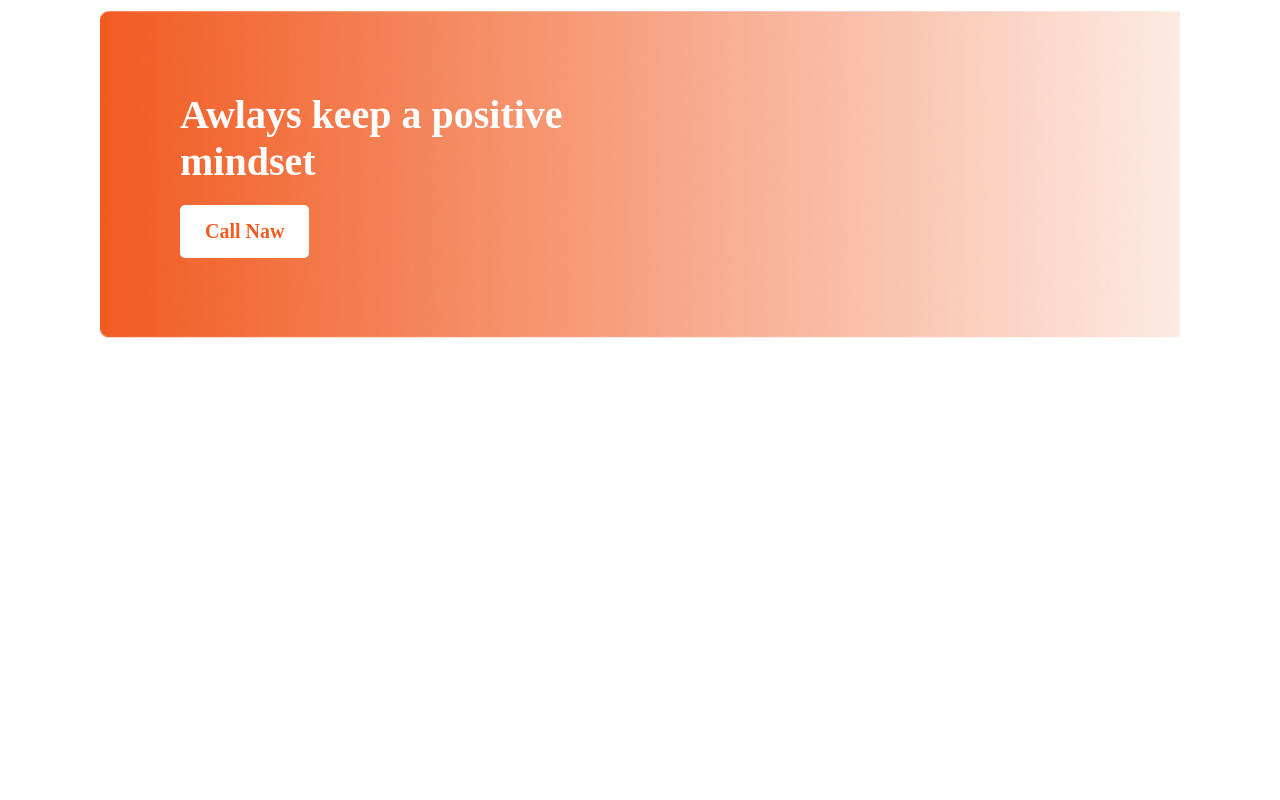
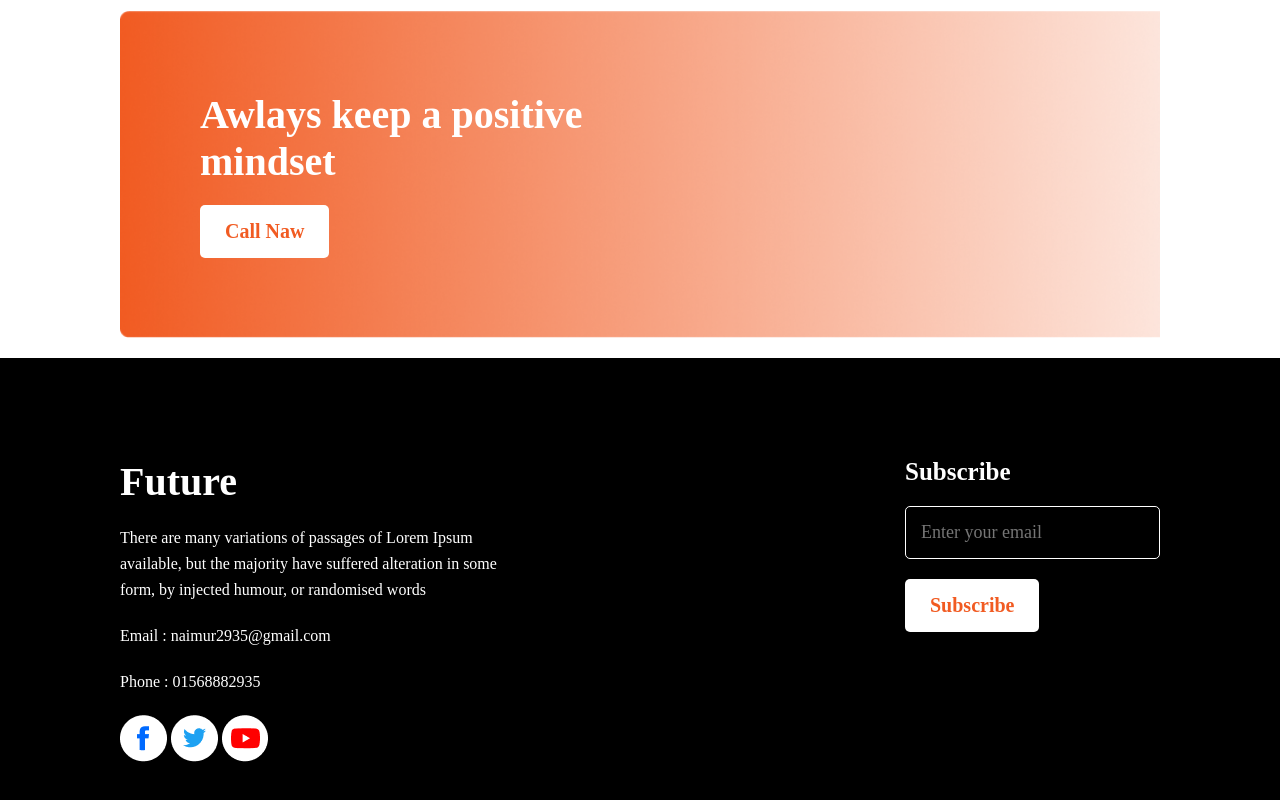
Before and after one commit to naimur8606/modeiul-5-build-a-website, a plain HTML site: page index.html in a window 1280 px wide. Shown: the part 1776-2576 px from the top of the page. Before the commit the page ends 2134 px from the top, so only its background shows below. Drawn offline with Linux system fonts and the light colour scheme.

Commit message:
add footer

```diff
--- a/index.html
+++ b/index.html
@@ -62,7 +62,23 @@
         </article>
     </main>
     <footer>
-
+        <div class="future-section">
+            <h2 class="carosel-title">Future</h2>
+            <p class="failure-discription ft-tx">
+                There are many variations of passages of Lorem Ipsum <br> available, but the majority have suffered alteration in some <br> form, by injected humour, or randomised words
+            </p>
+            <h3 class="failure-discription ft-tx">Email : naimur2935@gmail.com</h3>
+            <h3 class="failure-discription ft-tx">Phone : 01568882935</h3>
+            <div class="footer-icons">
+                <img src="images/icons/fb.png" alt="" class="footer-icon">
+                <img src="images/icons/twitter.png" alt="" class="footer-icon">
+                <img src="images/icons/youtube.png" alt="" class="footer-icon"></div>
+        </div>
+        <div class="subscribe-section">
+            <h4 class="subscribe-title ft-tx">Subscribe</h4>
+            <input type="email" name="" placeholder="Enter your email" id=""><br>
+            <button class="call-btn">Subscribe</button>
+        </div>
     </footer>
 </body>
 </html>
--- a/style.css
+++ b/style.css
@@ -74,8 +74,7 @@
     height: 18px;
 }
 .plan-section{
-    margin-top: 100px;
-    margin-bottom: 60px;
+    margin: 100px 100px 60px 100px;
 }
 #plan{
     text-align: center;
@@ -101,7 +100,7 @@
     font-weight: 500;
 }
 .carosel{
-    margin: 20px 100px;
+    margin: 20px 120px;
     padding: 80px;
     background-image: url('../images/gradient2.png');
     background-size: cover;
@@ -112,3 +111,25 @@
     font-weight: 700;
     margin-bottom: 20px;
 }
+footer{
+    display: flex;
+    background-color: black;
+    padding: 100px 120px;
+    justify-content: space-between;
+}
+.ft-tx{
+    color: white;
+}
+.subscribe-title{
+    font-size: 25px;
+    font-weight: 600;
+}
+input{
+    display: inline;
+    font-size: 18px;
+    padding: 15px;
+    background-color: black;
+    border: 1px solid white;
+    border-radius: 5px;
+    margin: 20px 0;
+}
```
